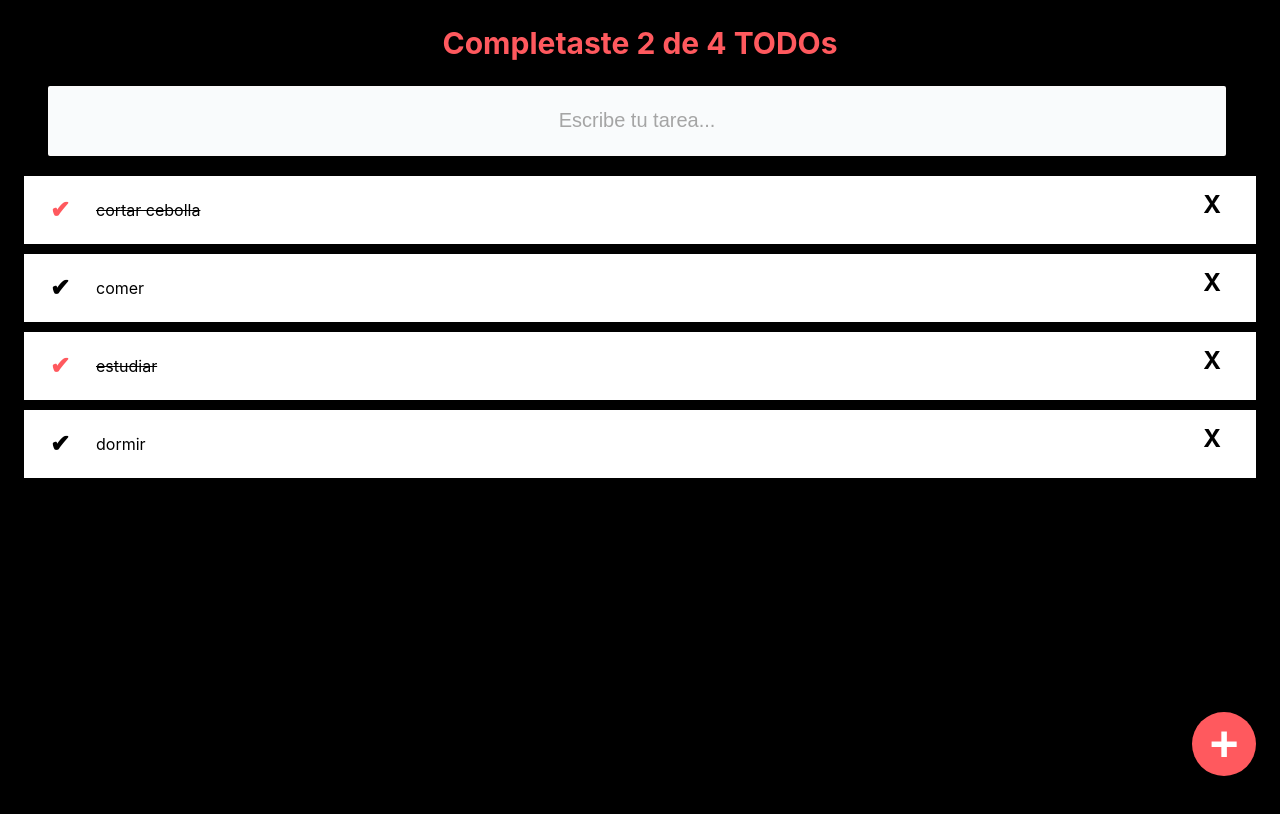
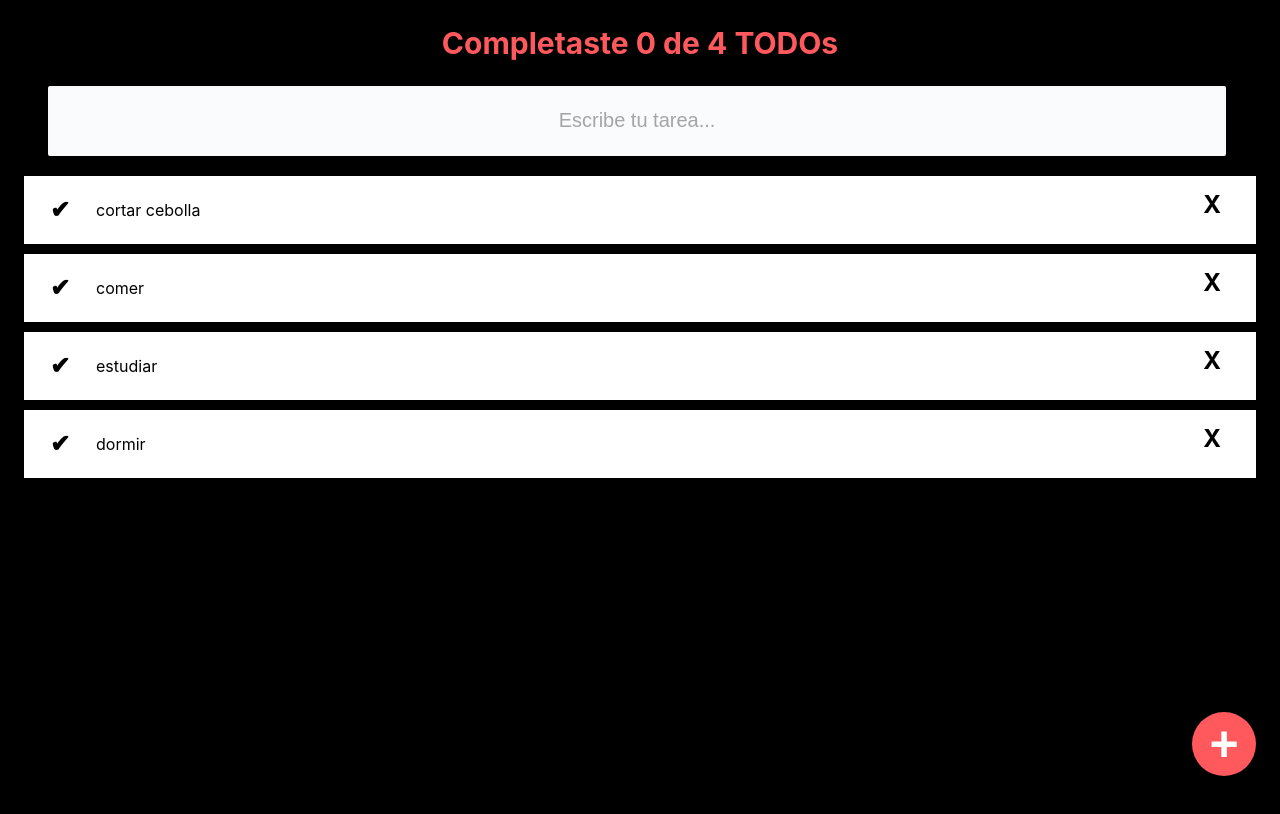
Before and after one commit to VickyMastro/App-TODOs, a React (Create React App) app: page / in a window 1280 px wide. Shown: the top 814 px of the page. Built offline with nearby package versions, Linux system fonts and the light colour scheme.

Commit message:
creo carpetas y reorganizo archivos

```diff
--- a/src/App.js
+++ b/src/App.js
@@ -1,16 +1,16 @@
 /* import "./App.css"; */
 import React from "react";
-import { TodoCounter } from "./TodoCounter";
-import { TodoSearch } from "./TodoSearch";
-import { TodoList } from "./TodoList";
-import { TodoItem } from "./TodoItem";
-import { CreateTodoBottom } from "./CreateTodoBottom";
+import { TodoCounter } from "./components/contador/TodoCounter";
+import { TodoSearch } from "./components/input/TodoSearch";
+import { TodoList } from "./components/lista/TodoList";
+import { TodoItem } from "./components/items/TodoItem";
+import { CreateTodoBottom } from "./components/boton/CreateTodoBottom";
 
 
 const todosDefault = [
-  {text: "cortar cebolla", complete: true },
+  {text: "cortar cebolla", complete: false },
   {text: "comer", complete: false },
-  {text: "estudiar", complete: true },
+  {text: "estudiar", complete: false },
   {text: "dormir", complete: false },
 ];
 
```
Also changed, not shown: src/components/boton/CreateTodoBottom.css (renamed from src/CreateTodoBottom.css), src/components/boton/CreateTodoBottom.jsx (renamed from src/CreateTodoBottom.jsx), src/components/contador/TodoCounter.css (renamed from src/TodoCounter.css), src/components/contador/TodoCounter.jsx (renamed from src/TodoCounter.jsx), src/components/input/TodoSearch.css (renamed from src/TodoSearch.css), src/components/input/TodoSearch.jsx (renamed from src/TodoSearch.jsx), src/components/items/TodoItem.css (renamed from src/TodoItem.css), src/components/items/TodoItem.jsx (renamed from src/TodoItem.jsx), src/components/lista/TodoList.css (renamed from src/TodoList.css), src/components/lista/TodoList.jsx (renamed from src/TodoList.jsx).
